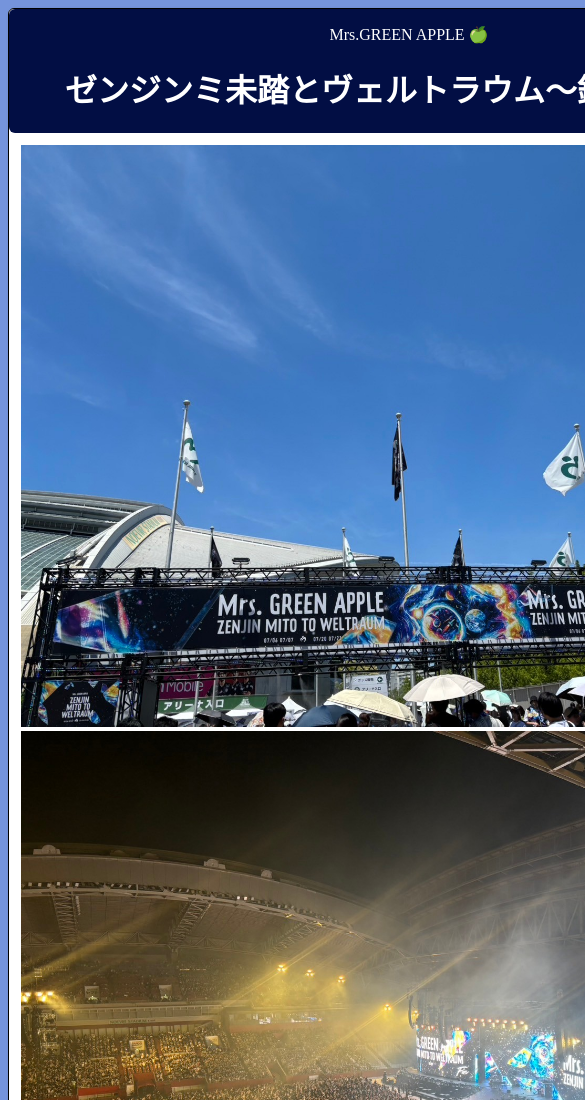
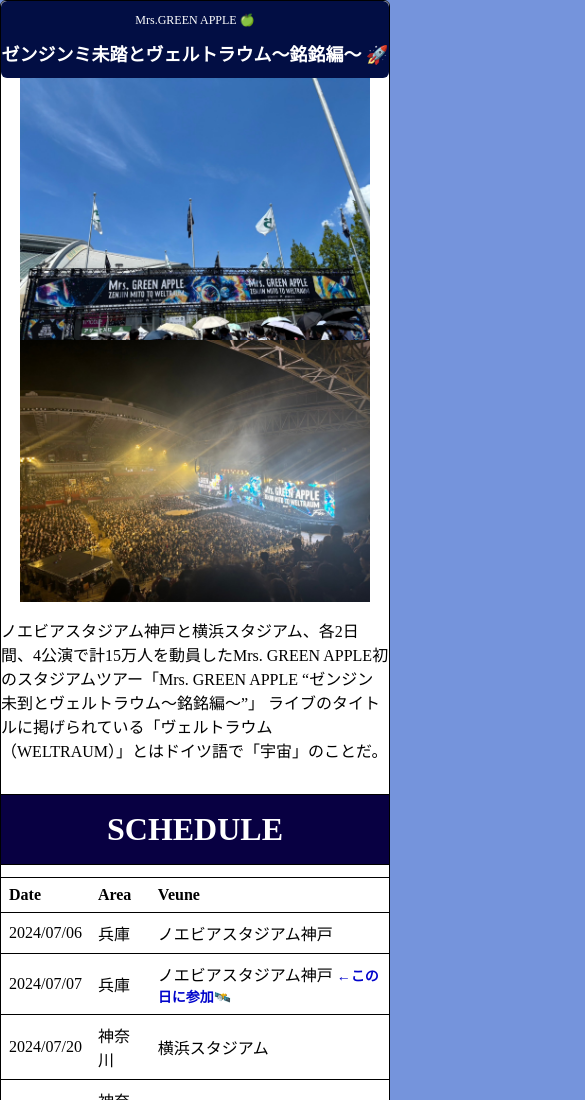
Before and after one commit to kazukishimamoto/ZENJIN-MITO, a plain HTML site: page index.html in a window 390 px wide. Shown: the top 1100 px of the page, 585 px wide, since content can reach past the window. Drawn offline with Linux system fonts and the light colour scheme.

Commit message:
mediaクエリーでスマホ対応

```diff
--- a/style.css
+++ b/style.css
@@ -1,5 +1,16 @@
 body {
   background-color: #7594dc;
+}
+
+.container {
+  background-color: white;
+  border: 1px solid black;
+  max-width: 800px;
+  margin: 0 auto;
+  display: flex;
+  flex-direction: column;
+  border-radius: 6px;
+  box-shadow: 2px 2px 4px rgba(0, 0, 0, 0.2);
 }
 
 header {
@@ -24,16 +35,7 @@ h2 {
   font-size: 32px;
 }
 
-.container {
-  background-color: white;
-  border: 1px solid black;
-  width: 800px;
-  margin: 0 auto;
-  display: flex;
-  flex-direction: column;
-  border-radius: 6px;
-  box-shadow: 2px 2px 4px rgba(0, 0, 0, 0.2);
-}
+
 
 img {
   width: 100%;
@@ -77,3 +79,28 @@ a {
 li {
   margin: 4px 0;
 }
+
+@media screen and (max-width: 800px) {
+  body {
+    margin: 0;
+  }
+
+  h1 {
+    font-size: 18px;
+  }
+
+  header p {
+    font-size: 12px;
+  }
+
+  main {
+    padding: 0;
+  }
+
+  main img {
+    width: 90%;
+    display: block;
+    margin: 0 auto;
+  }
+
+}
```
